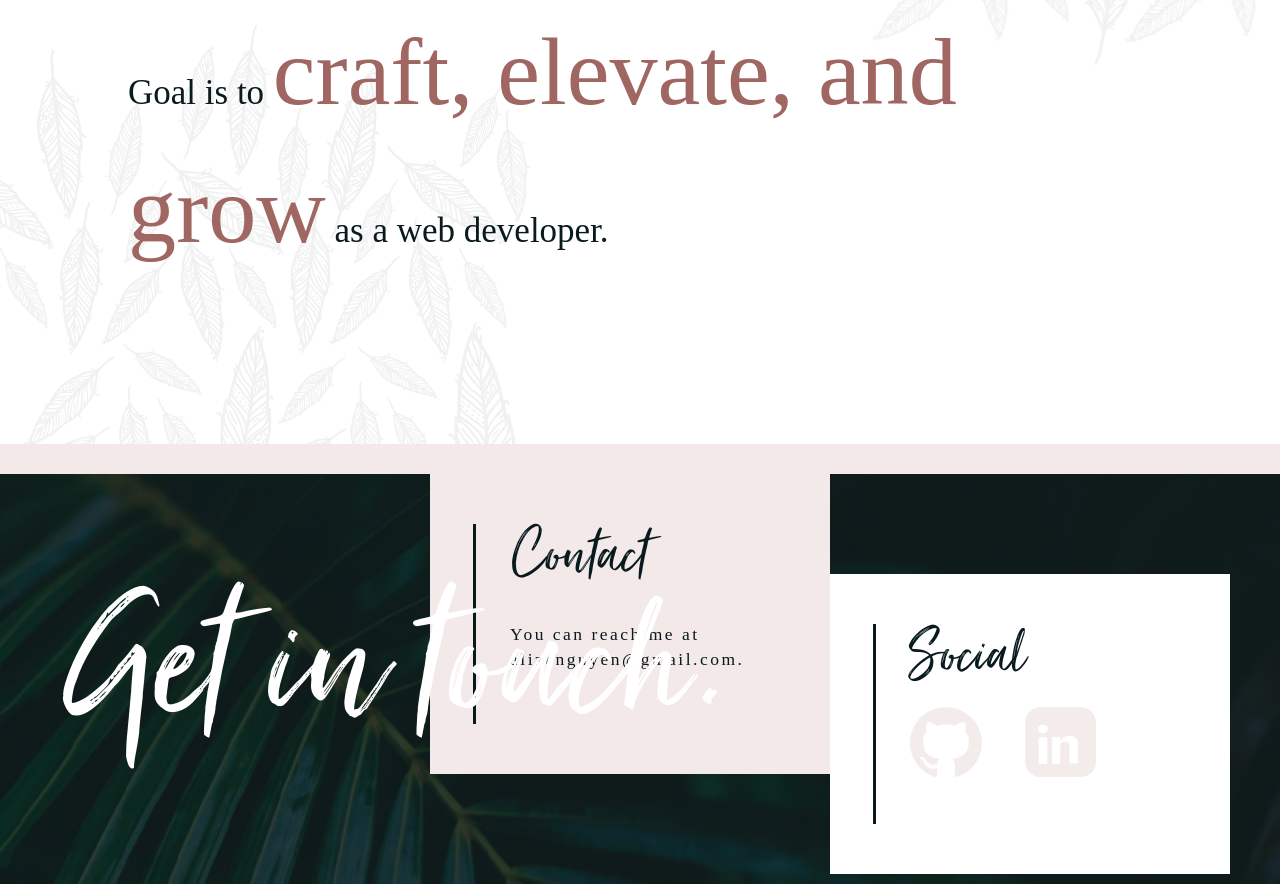
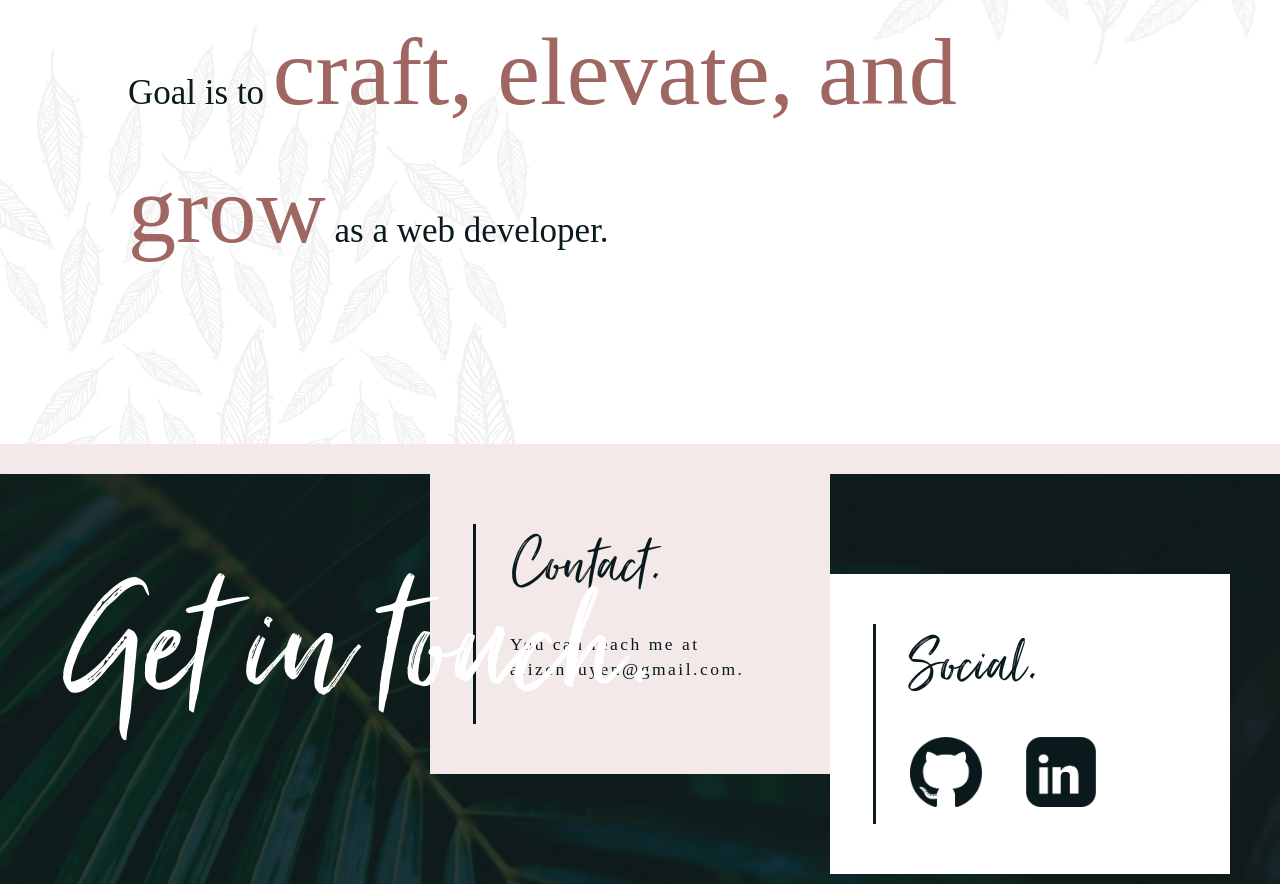
Before and after one commit to alizenguyen/Portfolio, a plain HTML site: page index.html in a window 1280 px wide. Shown: the part 1176-2060 px from the top of the page. Drawn offline with nearby package versions, Linux system fonts and the light colour scheme; a web font is replaced by a local one.

Commit message:
footer done

```diff
--- a/assets/css/style.scss
+++ b/assets/css/style.scss
@@ -254,7 +254,7 @@ hr {
     font-family: JustLovely;
     color: #081A1D;
     font-size: 7.5rem;
-    padding-top: 3rem;
+    padding-top: 4rem;
     padding-left: 8rem;
 }
 
@@ -267,12 +267,24 @@ hr {
     padding-top: 1.5rem;
 }
 
+.footersocialicons {
+    padding-top: 2rem;
+}
+
 .iconfooterone {
     padding-left: 8rem;
 }
 
+.iconfooterone:hover {
+    height: 10rem;
+}
+
 .iconfootertwo {
     padding-left: 4rem;
+}
+
+.iconfootertwo:hover {
+    height: 10rem;
 }
 
 #footerimg {
@@ -288,6 +300,6 @@ hr {
     top: 210%;
     left: 5%;
     font-family: JustLovely;
-    font-size: 16em;
+    font-size: 20rem;
     color: #FFF;
 }
--- a/index.html
+++ b/index.html
@@ -31,11 +31,13 @@
 
     <div class="bodytext">
         <img src="assets/images/featherpatternright.png" class="flowerpattern-right">
-        <p class="experiencetext">Experience with <span class="frontendtext">HTML, CSS, Javascript, JQuery, SASS,</span> CSS Frameworks - Bootstrap/Materialize, Node.js, Express, Git,
-            Handlebars.js, React.js, Responsive Design, API/JSON, MySQL.
+        <p class="experiencetext">Experience with
+            <span class="frontendtext">HTML, CSS, Javascript, JQuery, SASS,</span> CSS Frameworks - Bootstrap/Materialize, Node.js, Express, Git, Handlebars.js,
+            React.js, Responsive Design, API/JSON, MySQL.
         </p>
         <hr />
-        <p class="experiencetext">Goal is to <span class="goaltext">craft, elevate, and grow</span> as a web developer.
+        <p class="experiencetext">Goal is to
+            <span class="goaltext">craft, elevate, and grow</span> as a web developer.
         </p>
     </div>
 
@@ -44,17 +46,19 @@
         <img alt="Brand" id="footerimg" src="assets/images/treepic.png">
         <div class="background-box pink-one"></div>
         <div class="background-box contactcontainer">
-            <h4 class="footerheader">Contact</h4>
+            <h4 class="footerheader">Contact.</h4>
             <p class="footerbody">You can reach me at alizenguyen@gmail.com.</p>
         </div>
         <div class="background-box socialcontainer">
-            <h4 class="footerheader">Social</h4>
-            <a href="https://github.com/alizenguyen">
-                <img src="assets/images/githublogo.png" class="iconfooterone" alt="Github Logo" height="70">
-            </a>
-            <a href="https://www.linkedin.com/in/alizenguyen/">
-                <img src="assets/images/linkedinlogo.png" class="iconfootertwo" alt="Linked Logo" height="70">
-            </a>
+            <h4 class="footerheader">Social.</h4>
+            <div class="footersocialicons">
+                <a href="https://github.com/alizenguyen">
+                    <img src="assets/images/githublogoblack.png" class="iconfooterone" alt="Github Logo" height="70">
+                </a>
+                <a href="https://www.linkedin.com/in/alizenguyen/">
+                    <img src="assets/images/linkedinlogoblack.png" class="iconfootertwo" alt="Linked Logo" height="70">
+                </a>
+            </div>
         </div>
         <p id="getintouchtext">Get in touch.</p>
     </div>
```
Also changed, not shown: assets/css/output.css, 1 other file.
